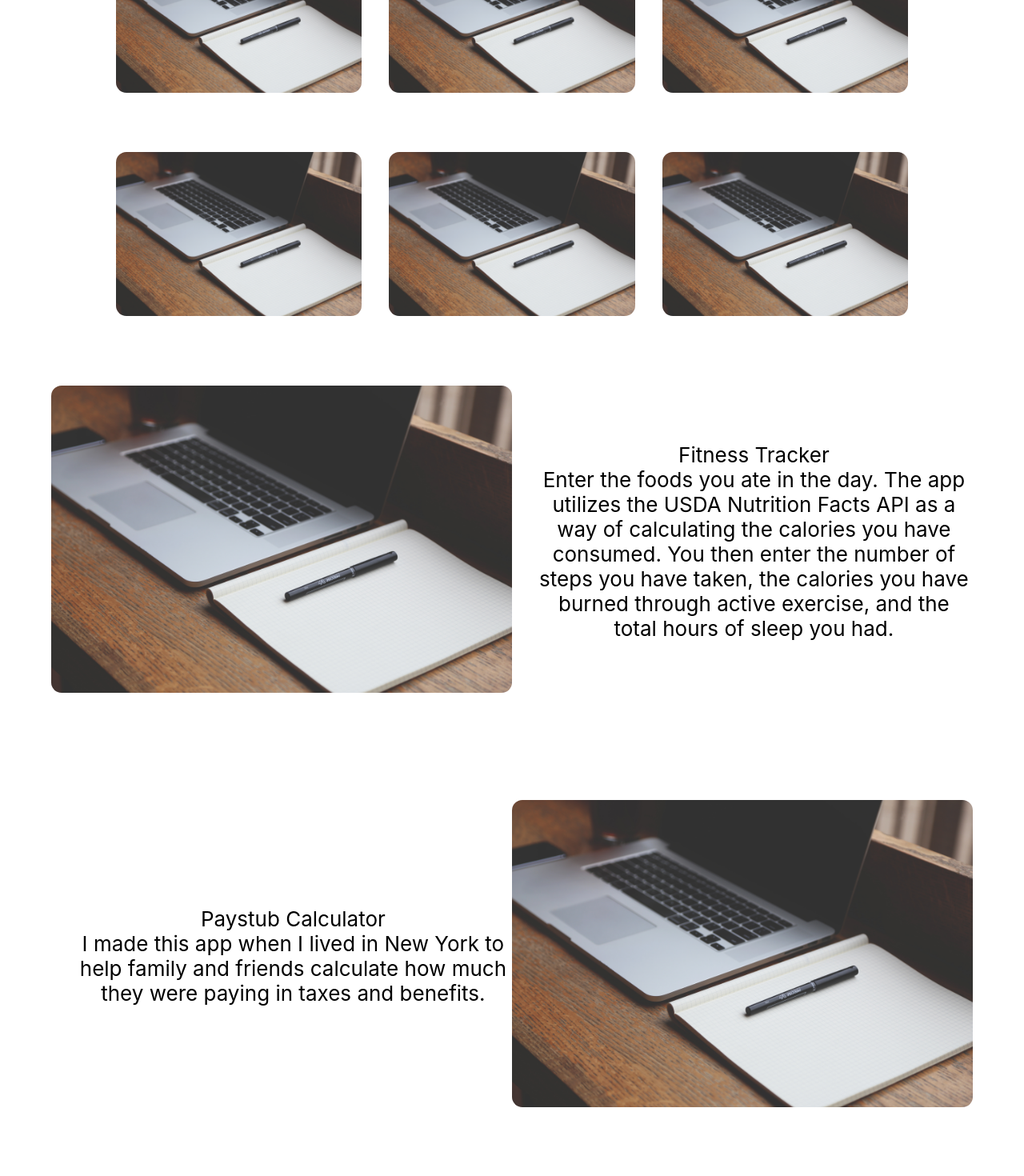
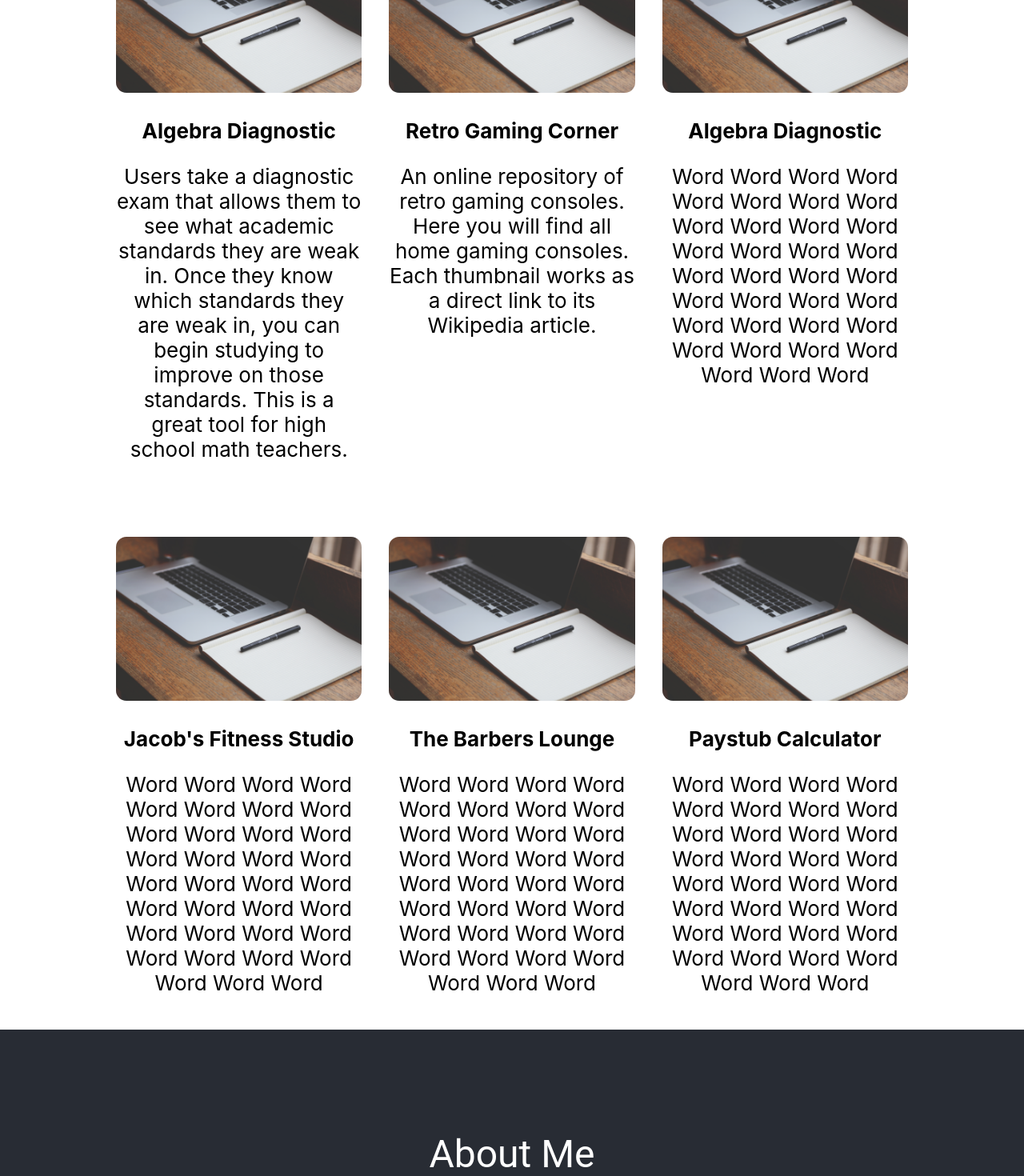
Before and after one commit to Perez-Thomas/thomas-perez-port, a React (Create React App) app: page / in a window 1280 px wide. Shown: the part 2240-3710 px from the top of the page at 80% size. Built offline with nearby package versions, Linux system fonts and the light colour scheme.

Commit message:
Portfolio update

```diff
--- a/src/App.css
+++ b/src/App.css
@@ -47,6 +47,20 @@ input {
 
 .BannerImage {
   width: 100%;
+  border-radius: 0.5em;
+}
+.ProjectImage {
+  width: 100%;
+  border-radius: 0.5em;
+}
+
+.ProjectImage:hover {
+  width: 100%;
+  border-radius: 0.5em;
+
+  transition: transform 0.7s;
+  transform: scale(1.25);
+  border-radius: 0.53em;
 }
 
 /* skillsBar */
@@ -103,6 +117,16 @@ input {
 @media screen and (max-width: 700px) {
   .tiles {
     display: grid;
+    grid-template-columns: 1fr 1fr;
+    background-color: white;
+    color: black;
+    padding-left: 10%;
+    padding-right: 10%;
+  }
+}
+@media screen and (max-width: 500px) {
+  .tiles {
+    display: grid;
     grid-template-columns: 1fr;
     background-color: white;
     color: black;
@@ -120,11 +144,7 @@ input {
   margin-top: 10%;
   border-radius: 0.25em;
 }
-.tileImage:hover {
-  transition: transform 0.7s; /* Animation */
-  transform: scale(1.25);
-  border-radius: 0.5em;
-}
+
 .tileButton {
   padding-top: 10%;
   padding-bottom: 10%;
@@ -142,9 +162,7 @@ input {
   padding: 5%;
   place-items: center;
 }
-.BannerImage {
-  border-radius: 0.5em;
-}
+
 .firstProjectDescription {
   padding-left: 5%;
   color: black;
--- a/src/App.js
+++ b/src/App.js
@@ -102,7 +102,7 @@ function App() {
           </Button>
         </ButtonGroup>
 
-        {/* 1st Row of Apps */}
+        {/* 3-2-1 Rows of Apps */}
         <div className="tileContainer">
           <Typography variant="h2" component="div" className="portfolioTitle">
             Portfolio
@@ -115,33 +115,98 @@ function App() {
           </p>
           <div className="tiles">
             <div className="tileImage">
-              <img src={BannerImage} alt="logo" className="BannerImage" />
+              <a href="https://algebra-quiz-app.netlify.app/">
+                <img
+                  src={BannerImage}
+                  href="default.asp"
+                  alt="logo"
+                  className="ProjectImage"
+                />
+              </a>
+              <p>
+                <b>Algebra Diagnostic</b>
+              </p>
+              <p>
+                Users take a diagnostic exam that allows them to see what
+                academic standards they are weak in. Once they know which
+                standards they are weak in, you can begin studying to improve on
+                those standards. This is a great tool for high school math
+                teachers.
+              </p>
             </div>
             <div className="tileImage">
-              <img src={BannerImage} alt="logo" className="BannerImage" />
+              <a href="https://retrogamecorner.netlify.app">
+                <img src={BannerImage} alt="logo" className="ProjectImage" />
+              </a>
+              <p>
+                <p>
+                  <b>Retro Gaming Corner</b>
+                </p>
+                An online repository of retro gaming consoles. Here you will
+                find all home gaming consoles. Each thumbnail works as a direct
+                link to its Wikipedia article.
+              </p>
             </div>
             <div className="tileImage">
-              <img src={BannerImage} alt="logo" className="BannerImage" />
+              <a href="">
+                <img src={BannerImage} alt="logo" className="ProjectImage" />
+              </a>
+              <p>
+                <p>
+                  <b>Algebra Diagnostic</b>
+                </p>
+                Word Word Word Word Word Word Word Word Word Word Word Word Word
+                Word Word Word Word Word Word Word Word Word Word Word Word Word
+                Word Word Word Word Word Word Word Word Word
+              </p>
+            </div>
+            <div className="tileImage">
+              <a href="">
+                <img src={BannerImage} alt="logo" className="ProjectImage" />
+              </a>
+              <p>
+                <p>
+                  <b>Jacob's Fitness Studio</b>
+                </p>
+                Word Word Word Word Word Word Word Word Word Word Word Word Word
+                Word Word Word Word Word Word Word Word Word Word Word Word Word
+                Word Word Word Word Word Word Word Word Word
+              </p>
+            </div>
+            <div className="tileImage">
+              <a href="">
+                <img src={BannerImage} alt="logo" className="ProjectImage" />
+              </a>
+              <p>
+                <p>
+                  <b>The Barbers Lounge</b>
+                </p>
+                Word Word Word Word Word Word Word Word Word Word Word Word Word
+                Word Word Word Word Word Word Word Word Word Word Word Word Word
+                Word Word Word Word Word Word Word Word Word
+              </p>
+            </div>
+            <div className="tileImage">
+              <a href="">
+                <img src={BannerImage} alt="logo" className="ProjectImage" />
+              </a>
+              <p>
+                <p>
+                  <b>Paystub Calculator</b>
+                </p>
+                Word Word Word Word Word Word Word Word Word Word Word Word Word
+                Word Word Word Word Word Word Word Word Word Word Word Word Word
+                Word Word Word Word Word Word Word Word Word
+              </p>
             </div>
           </div>
           <div className="tiles"></div>
-          {/* 2nd Row of Apps */}
-          <div className="tiles">
-            <div className="tileImage">
-              <img src={BannerImage} alt="logo" className="BannerImage" />
-            </div>
-            <div className="tileImage">
-              <img src={BannerImage} alt="logo" className="BannerImage" />
-            </div>
-            <div className="tileImage">
-              <img src={BannerImage} alt="logo" className="BannerImage" />
-            </div>
-          </div>
-          <div className="tiles"></div>
-
+          {/*
           <div className="firstProject">
             <div class="BannerImage">
-              <img src={BannerImage} alt="logo" className="BannerImage" />
+              <a href="">
+                <img src={BannerImage} alt="logo" className="ProjectImage" />
+              </a>
             </div>
             <div className="firstProjectDescription">
               <div className="firstAppTitle">Fitness Tracker</div> Enter the
@@ -160,13 +225,17 @@ function App() {
               how much they were paying in taxes and benefits.
             </div>
             <div class="BannerImage">
-              <img src={BannerImage} alt="logo" className="BannerImage" />
+              <a href="">
+                <img src={BannerImage} alt="logo" className="ProjectImage" />
+              </a>
             </div>
           </div>
 
           <div className="firstProject">
             <div class="BannerImage">
-              <img src={BannerImage} alt="logo" className="BannerImage" />
+              <a href="">
+                <img src={BannerImage} alt="logo" className="ProjectImage" />
+              </a>
             </div>
             <div className="firstProjectDescription">
               <div className="firstAppTitle">Paystub Calculator</div>I made this
@@ -182,9 +251,11 @@ function App() {
               how much they were paying in taxes and benefits.
             </div>
             <div class="BannerImage">
-              <img src={BannerImage} alt="logo" className="BannerImage" />
+              <a href="">
+                <img src={BannerImage} alt="logo" className="ProjectImage" />
+              </a>
             </div>
-          </div>
+          </div> */}
         </div>
 
         {/* <a
@@ -267,7 +338,9 @@ function App() {
         <div className="footerBar">
           <div></div>
           <div>
-            <p>© 2022 Perez Web Development, LLC</p>
+            <p>
+              <b>© 2022 Perez Web Development, LLC</b>
+            </p>
             <p>"Where the client comes first."</p>
           </div>
           <div></div>
```
